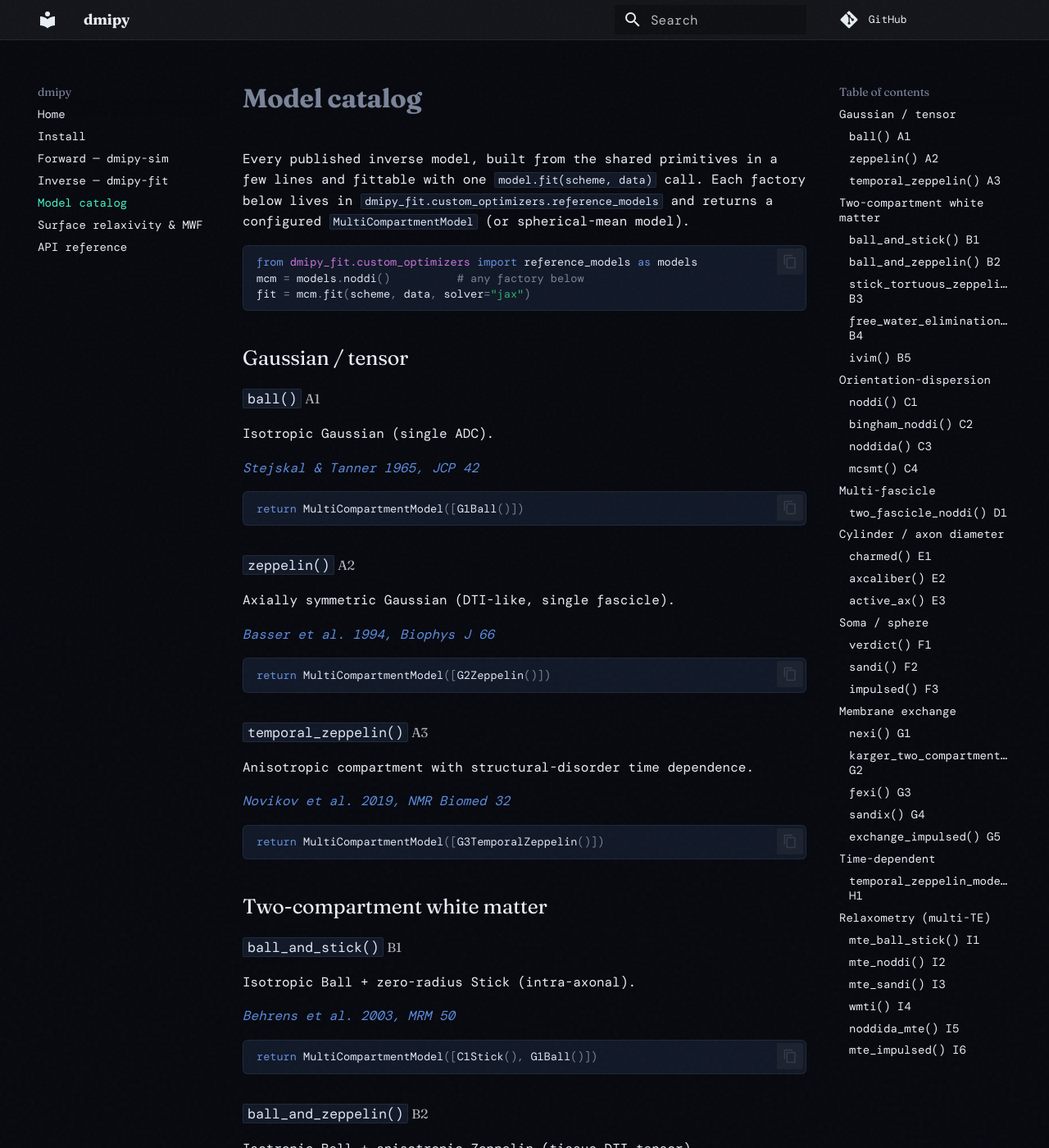
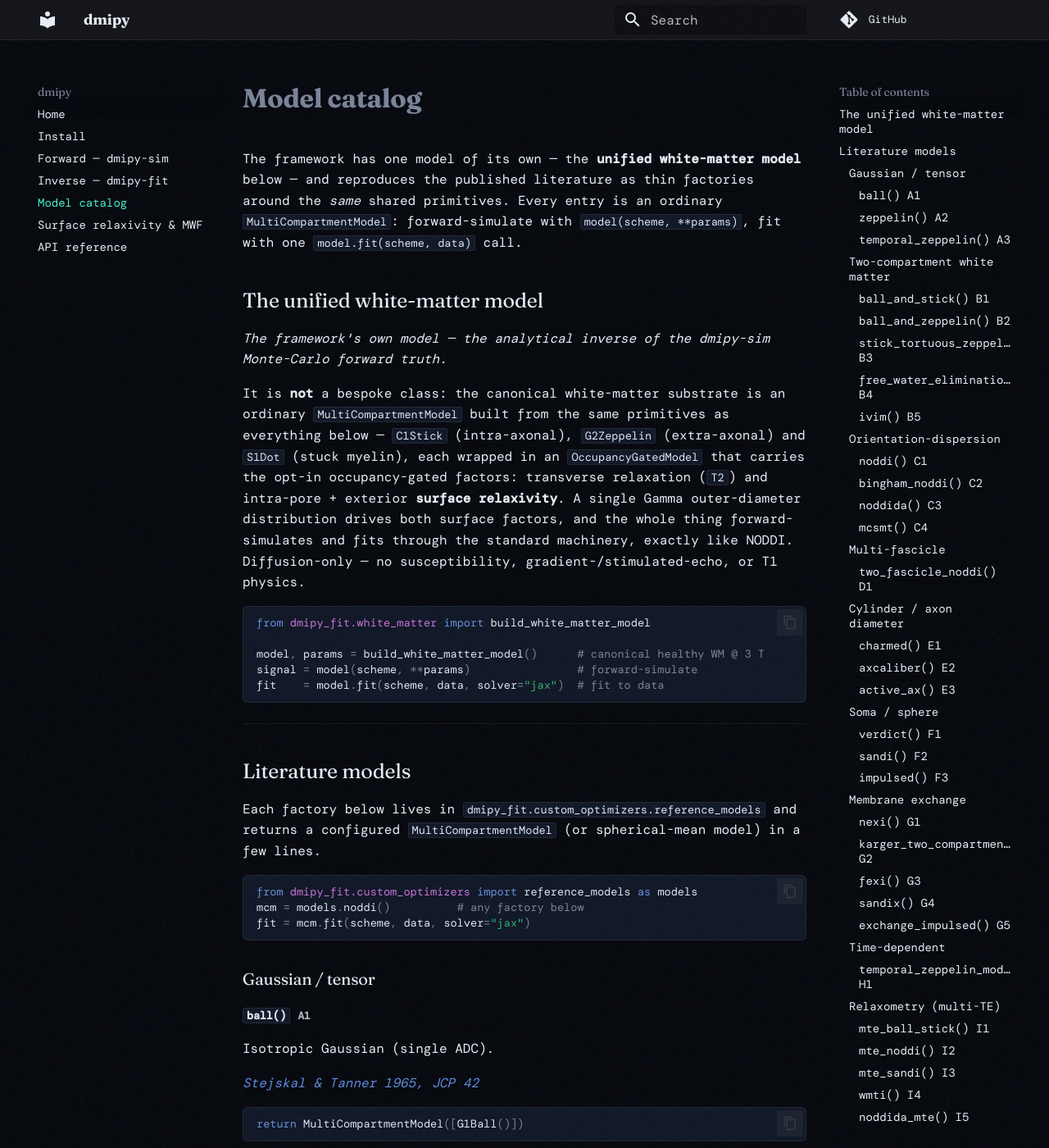
Before and after one commit to dmrai-lab/dmipy, an MkDocs documentation site: the page built from docs/catalog.md, in a window 1280 px wide and 1400 px high. Shown: the whole window at 82% size. Built offline with MkDocs 1.6.1 and Material for MkDocs 9.7.7, drawn with Linux system fonts in a browser that asks for light colours; some web fonts are replaced; some of the changed text lies outside the part shown.

Commit message:
catalog: feature the unified white-matter model at the top
The framework's own model (build_white_matter_model -- diffusion-only WM substrate
composed of OccupancyGated Stick+Zeppelin+Dot with T2 + surface relaxivity) now leads
the catalog as a flagship section, above the literature-reproduction families (now
"Literature models", demoted to H3/H4 under it). Regenerated catalog.md; nexi() now
shows its from-primitives X0GeneralizedKarger body.

Co-Authored-By: Claude Opus 4.8 (1M context) <noreply@anthropic.com>

````diff
--- a/docs/catalog.md
+++ b/docs/catalog.md
@@ -1,6 +1,26 @@
 # Model catalog
 
-Every published inverse model, built from the shared primitives in a few lines and fittable with one `model.fit(scheme, data)` call. Each factory below lives in `dmipy_fit.custom_optimizers.reference_models` and returns a configured `MultiCompartmentModel` (or spherical-mean model).
+The framework has one model of its own — the **unified white-matter model** below — and reproduces the published literature as thin factories around the *same* shared primitives. Every entry is an ordinary `MultiCompartmentModel`: forward-simulate with `model(scheme, **params)`, fit with one `model.fit(scheme, data)` call.
+
+## The unified white-matter model
+
+*The framework's own model — the analytical inverse of the dmipy-sim Monte-Carlo forward truth.*
+
+It is **not** a bespoke class: the canonical white-matter substrate is an ordinary `MultiCompartmentModel` built from the same primitives as everything below — `C1Stick` (intra-axonal), `G2Zeppelin` (extra-axonal) and `S1Dot` (stuck myelin), each wrapped in an `OccupancyGatedModel` that carries the opt-in occupancy-gated factors: transverse relaxation (`T2`) and intra-pore + exterior **surface relaxivity**. A single Gamma outer-diameter distribution drives both surface factors, and the whole thing forward-simulates and fits through the standard machinery, exactly like NODDI. Diffusion-only — no susceptibility, gradient-/stimulated-echo, or T1 physics.
+
+```python
+from dmipy_fit.white_matter import build_white_matter_model
+
+model, params = build_white_matter_model()      # canonical healthy WM @ 3 T
+signal = model(scheme, **params)                # forward-simulate
+fit    = model.fit(scheme, data, solver="jax")  # fit to data
+```
+
+---
+
+## Literature models
+
+Each factory below lives in `dmipy_fit.custom_optimizers.reference_models` and returns a configured `MultiCompartmentModel` (or spherical-mean model) in a few lines.
 
 ```python
 from dmipy_fit.custom_optimizers import reference_models as models
@@ -9,9 +29,9 @@ fit = mcm.fit(scheme, data, solver="jax")
 ```
 
 
-## Gaussian / tensor
+### Gaussian / tensor
 
-### `ball()` <small>A1</small>
+#### `ball()` <small>A1</small>
 
 Isotropic Gaussian (single ADC).
 
@@ -21,7 +41,7 @@ Isotropic Gaussian (single ADC).
 return MultiCompartmentModel([G1Ball()])
 ```
 
-### `zeppelin()` <small>A2</small>
+#### `zeppelin()` <small>A2</small>
 
 Axially symmetric Gaussian (DTI-like, single fascicle).
 
@@ -31,7 +51,7 @@ Axially symmetric Gaussian (DTI-like, single fascicle).
 return MultiCompartmentModel([G2Zeppelin()])
 ```
 
-### `temporal_zeppelin()` <small>A3</small>
+#### `temporal_zeppelin()` <small>A3</small>
 
 Anisotropic compartment with structural-disorder time dependence.
 
@@ -42,9 +62,9 @@ return MultiCompartmentModel([G3TemporalZeppelin()])
 ```
 
 
-## Two-compartment white matter
+### Two-compartment white matter
 
-### `ball_and_stick()` <small>B1</small>
+#### `ball_and_stick()` <small>B1</small>
 
 Isotropic Ball + zero-radius Stick (intra-axonal).
 
@@ -54,7 +74,7 @@ Isotropic Ball + zero-radius Stick (intra-axonal).
 return MultiCompartmentModel([C1Stick(), G1Ball()])
 ```
 
-### `ball_and_zeppelin()` <small>B2</small>
+#### `ball_and_zeppelin()` <small>B2</small>
 
 Isotropic Ball + anisotropic Zeppelin (tissue DTI tensor).
 
@@ -64,7 +84,7 @@ Isotropic Ball + anisotropic Zeppelin (tissue DTI tensor).
 return MultiCompartmentModel([G2Zeppelin(), G1Ball()])
 ```
 
-### `stick_tortuous_zeppelin()` <small>B3</small>
+#### `stick_tortuous_zeppelin()` <small>B3</small>
 
 Intra-axonal Stick + tortuous extra-axonal Zeppelin.
 
@@ -83,7 +103,7 @@ mcm.set_equal_parameter('C1Stick_1_lambda_par', 'G2Zeppelin_1_lambda_par')
 return mcm
 ```
 
-### `free_water_elimination()` <small>B4</small>
+#### `free_water_elimination()` <small>B4</small>
 
 Tissue Zeppelin + fixed free-water Ball (D_iso = 3.0e-9 m²/s).
 
@@ -95,7 +115,7 @@ mcm.set_fixed_parameter('G1Ball_1_lambda_iso', _Dcsf)
 return mcm
 ```
 
-### `ivim()` <small>B5</small>
+#### `ivim()` <small>B5</small>
 
 IVIM: tissue diffusion + vascular pseudo-diffusion.
 
@@ -109,9 +129,9 @@ return mcm
 ```
 
 
-## Orientation-dispersion
+### Orientation-dispersion
 
-### `noddi()` <small>C1</small>
+#### `noddi()` <small>C1</small>
 
 NODDI: Watson-dispersed Stick + tortuous Zeppelin + CSF Ball.
 
@@ -131,7 +151,7 @@ mcm.set_fixed_parameter('G1Ball_1_lambda_iso', _Dcsf)
 return mcm
 ```
 
-### `bingham_noddi()` <small>C2</small>
+#### `bingham_noddi()` <small>C2</small>
 
 Bingham-NODDI: Bingham-dispersed Stick + tortuous Zeppelin + CSF Ball.
 
@@ -151,7 +171,7 @@ mcm.set_fixed_parameter('G1Ball_1_lambda_iso', _Dcsf)
 return mcm
 ```
 
-### `noddida()` <small>C3</small>
+#### `noddida()` <small>C3</small>
 
 NODDIDA: Stick + tortuous Zeppelin + free Ball — all diffusivities free.
 
@@ -170,7 +190,7 @@ mcm.set_equal_parameter('C1Stick_1_lambda_par', 'G2Zeppelin_1_lambda_par')
 return mcm
 ```
 
-### `mcsmt()` <small>C4</small>
+#### `mcsmt()` <small>C4</small>
 
 MC-SMT: Multi-Compartment Spherical Mean Technique.
 
@@ -189,9 +209,9 @@ return mcm
 ```
 
 
-## Multi-fascicle
+### Multi-fascicle
 
-### `two_fascicle_noddi()` <small>D1</small>
+#### `two_fascicle_noddi()` <small>D1</small>
 
 Two independently oriented Watson-NODDI bundles + shared CSF Ball.
 
@@ -216,9 +236,9 @@ return mcm
 ```
 
 
-## Cylinder / axon diameter
+### Cylinder / axon diameter
 
-### `charmed()` <small>E1</small>
+#### `charmed()` <small>E1</small>
 
 CHARMED: Callaghan cylinder (restricted) + tortuous Zeppelin (hindered).
 
@@ -241,7 +261,7 @@ mcm.set_equal_parameter(
 return mcm
 ```
 
-### `axcaliber()` <small>E2</small>
+#### `axcaliber()` <small>E2</small>
 
 AxCaliber: Gamma-distributed Callaghan cylinders + Zeppelin.
 
@@ -257,7 +277,7 @@ mcm.set_equal_parameter(
 return mcm
 ```
 
-### `active_ax()` <small>E3</small>
+#### `active_ax()` <small>E3</small>
 
 ActiveAx: single-diameter Callaghan cylinder + Zeppelin + free Ball.
 
@@ -271,9 +291,9 @@ return mcm
 ```
 
 
-## Soma / sphere
+### Soma / sphere
 
-### `verdict()` <small>F1</small>
+#### `verdict()` <small>F1</small>
 
 VERDICT: Sphere (cell body) + Stick (membrane/vascular) + Ball (EES).
 
@@ -284,7 +304,7 @@ return MultiCompartmentModel([
     S4SphereGaussianPhaseApproximation(), C1Stick(), G1Ball()])
 ```
 
-### `sandi()` <small>F2</small>
+#### `sandi()` <small>F2</small>
 
 SANDI: Sphere (soma) + Stick (neurite) + Ball (extra-cellular).
 
@@ -297,7 +317,7 @@ mcm.set_fixed_parameter('C1Stick_1_lambda_par', _Da)
 return mcm
 ```
 
-### `impulsed()` <small>F3</small>
+#### `impulsed()` <small>F3</small>
 
 IMPULSED: Sphere + isotropic Ball (two-compartment, fixed D_in).
 
@@ -309,19 +329,24 @@ return MultiCompartmentModel([soma, G1Ball()])
 ```
 
 
-## Membrane exchange
+### Membrane exchange
 
-### `nexi()` <small>G1</small>
+#### `nexi()` <small>G1</small>
 
 NEXI: Neurite Exchange Imaging — Stick + Zeppelin with Kärger exchange.
 
 *[Jelescu et al. 2022, NeuroImage 256](https://doi.org/10.1016/j.neuroimage.2022.119277)*
 
 ```python
-return MultiCompartmentModel([X2NEXIModel()])
+stick, zeppelin = C1Stick(), G2Zeppelin()
+karger = X0GeneralizedKarger(
+    stick, zeppelin,
+    parameter_links=[(zeppelin, 'lambda_perp', T1_tortuosity(),
+                      [(zeppelin, 'lambda_par'), (None, 'f')])])
+return MultiCompartmentModel([karger])
 ```
 
-### `karger_two_compartment()` <small>G2</small>
+#### `karger_two_compartment()` <small>G2</small>
 
 Generic Kärger two-compartment model: Ball + Ball with exchange.
 
@@ -331,7 +356,7 @@ Generic Kärger two-compartment model: Ball + Ball with exchange.
 return MultiCompartmentModel([X0GeneralizedKarger(G1Ball(), G1Ball())])
 ```
 
-### `fexi()` <small>G3</small>
+#### `fexi()` <small>G3</small>
 
 FEXI: Filter EXchange Imaging — two isotropic pools with exchange.
 
@@ -345,7 +370,7 @@ mcm.set_fixed_parameter('X0GeneralizedKarger_1_G1Ball_2_lambda_iso', 2.0e-9)  #
 return mcm
 ```
 
-### `sandix()` <small>G4</small>
+#### `sandix()` <small>G4</small>
 
 SANDIX: SANDI with exchange between soma (sphere) and extracellular (Ball).
 
@@ -359,7 +384,7 @@ mcm.set_fixed_parameter('C1Stick_1_lambda_par', _Da)
 return mcm
 ```
 
-### `exchange_impulsed()` <small>G5</small>
+#### `exchange_impulsed()` <small>G5</small>
 
 EXCHANGE: IMPULSED + transcytolemmal Kärger exchange (tumour).
 
@@ -372,9 +397,9 @@ return MultiCompartmentModel([X0GeneralizedKarger(soma, extra)])
 ```
 
 
-## Time-dependent
+### Time-dependent
 
-### `temporal_zeppelin_model()` <small>H1</small>
+#### `temporal_zeppelin_model()` <small>H1</small>
 
 Temporal Zeppelin + free Ball: Standard Model with structural disorder.
 
@@ -387,9 +412,9 @@ return mcm
 ```
 
 
-## Relaxometry (multi-TE)
+### Relaxometry (multi-TE)
 
-### `mte_ball_stick()` <small>I1</small>
+#### `mte_ball_stick()` <small>I1</small>
 
 Multi-TE Ball-and-Stick with per-compartment T2 relaxation.
 
@@ -400,7 +425,7 @@ mcm = MultiCompartmentModel([C1Stick(), G1Ball()])
 return mcm   # T2 on both compartments is free by default
 ```
 
-### `mte_noddi()` <small>I2</small>
+#### `mte_noddi()` <small>I2</small>
 
 MTE-NODDI: NODDI extended with per-compartment T2 relaxation.
 
@@ -417,7 +442,7 @@ mcm.set_fixed_parameter('G1Ball_1_lambda_iso', _Dcsf)
 return mcm   # T2 on Stick and Zeppelin inside bundle are free parameters
 ```
 
-### `mte_sandi()` <small>I3</small>
+#### `mte_sandi()` <small>I3</small>
 
 MTE-SANDI: SANDI with per-compartment T2 relaxation.
 
@@ -430,7 +455,7 @@ mcm.set_fixed_parameter('C1Stick_1_lambda_par', _Da)
 return mcm   # T2 on Stick and Ball compartments are free; soma has no T2 param
 ```
 
-### `wmti()` <small>I4</small>
+#### `wmti()` <small>I4</small>
 
 WMTI: White Matter Tract Integrity — biophysical Standard Model structure.
 
@@ -449,7 +474,7 @@ mcm.set_equal_parameter('C1Stick_1_lambda_par', 'G2Zeppelin_1_lambda_par')
 return mcm
 ```
 
-### `noddida_mte()` <small>I5</small>
+#### `noddida_mte()` <small>I5</small>
 
 NODDIDA-MTE: unconstrained NODDIDA with per-compartment T2.
 
@@ -468,7 +493,7 @@ mcm.set_equal_parameter('C1Stick_1_lambda_par', 'G2Zeppelin_1_lambda_par')
 return mcm   # T2 on all three compartments are free parameters
 ```
 
-### `mte_impulsed()` <small>I6</small>
+#### `mte_impulsed()` <small>I6</small>
 
 MTE-IMPULSED: IMPULSED with per-compartment T2 relaxation.
 
````
Also changed, not shown: 1 other file.
